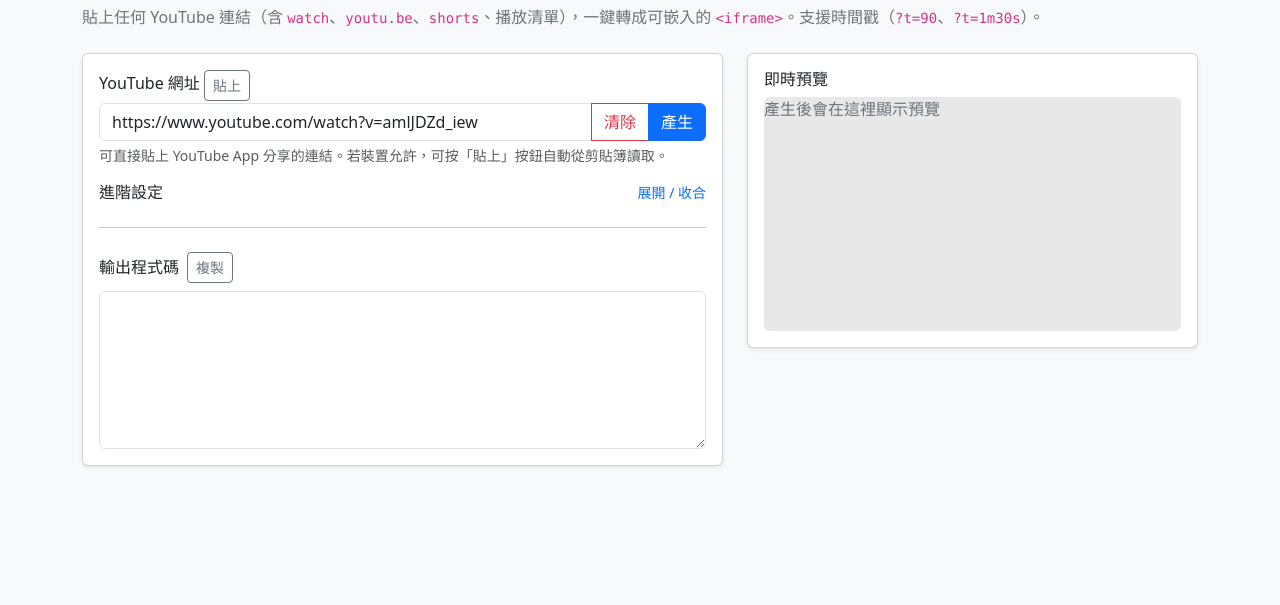
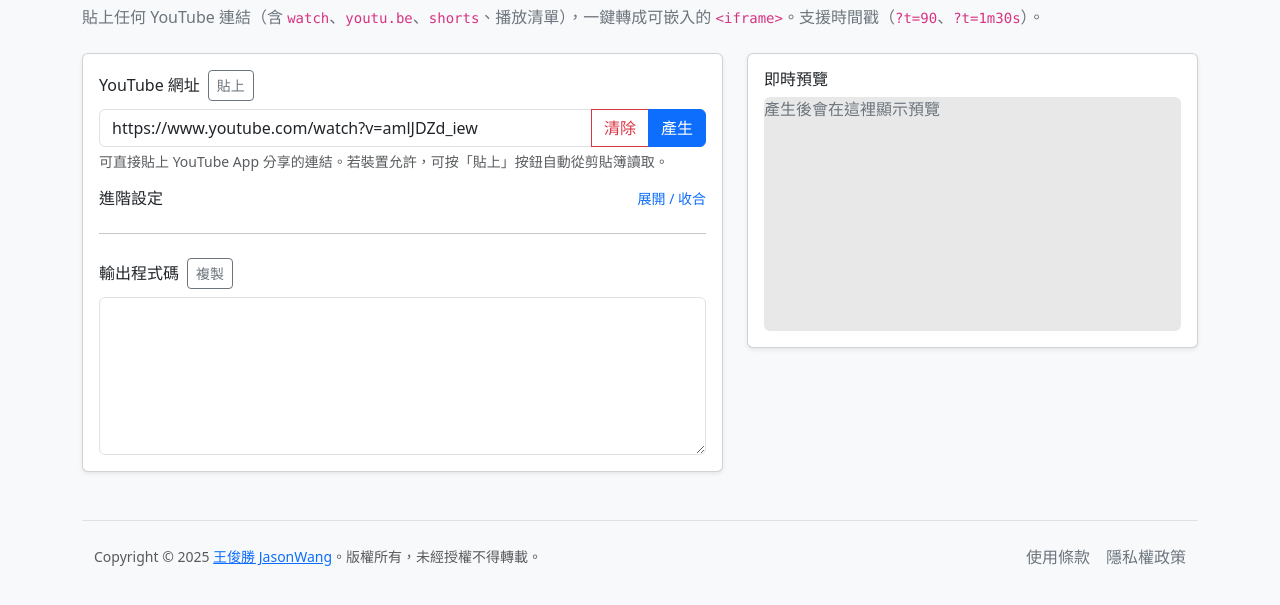
Before and after one commit to Junter323/YTlinktoiframe, a plain HTML site: page index.html in a window 1280 px wide. Shown: the part 61-666 px from the top of the page. Drawn offline with nearby package versions, Linux system fonts and the light colour scheme.

Commit message:
Update index.html

```diff
--- a/index.html
+++ b/index.html
@@ -20,9 +20,14 @@
         <div class="card shadow-sm">
           <div class="card-body">
             <!-- 基本輸入 -->
+            <div class="mb-2 d-flex align-items-center gap-2 flex-wrap">
+              <h2 class="h6 mb-0">YouTube 網址</h2>
+              <button class="btn btn-sm btn-outline-secondary" id="btnPaste" type="button" title="從剪貼簿貼到上方網址">貼上</button>
+            </div>
+
             <div class="mb-3">
-              <label for="ytUrl" class="form-label">YouTube 網址</label>
-              <button class="btn btn-sm btn-outline-secondary" id="btnPaste" type="button" title="從剪貼簿貼到上方網址">貼上</button>
+<!--               <label for="ytUrl" class="form-label">YouTube 網址</label>
+              <button class="btn btn-sm btn-outline-secondary" id="btnPaste" type="button" title="從剪貼簿貼到上方網址">貼上</button> -->
               <div class="input-group">
                 <input type="url" class="form-control" id="ytUrl" placeholder="例如：https://www.youtube.com/watch?v=amlJDZd_iew" />
                 <!-- 移除貼上按鈕，避免擁擠 -->
@@ -110,7 +115,16 @@
         </div>
       </div>
     </div>
-  </div>
+     <footer class="mt-5 py-4 border-top">
+    <div class="container d-flex flex-column flex-md-row align-items-center justify-content-between gap-2">
+      <small class="text-body-secondary">Copyright © 2025 <span id="copyright-year"></span><a href="https://github.com/Junter323">王俊勝 JasonWang</a>。版權所有，未經授權不得轉載。<br></small>
+      <div class="d-flex gap-3">
+        <a href="#" class="link-secondary link-underline-opacity-0 link-underline-opacity-75-hover">使用條款</a>
+        <a href="#" class="link-secondary link-underline-opacity-0 link-underline-opacity-75-hover">隱私權政策</a>
+      </div>
+    </div>
+  </footer>
+</div>
 
   <script>
     // --- 工具函式：解析秒數（支援 1h2m3s / 90 / 1m30s ） ---
```
